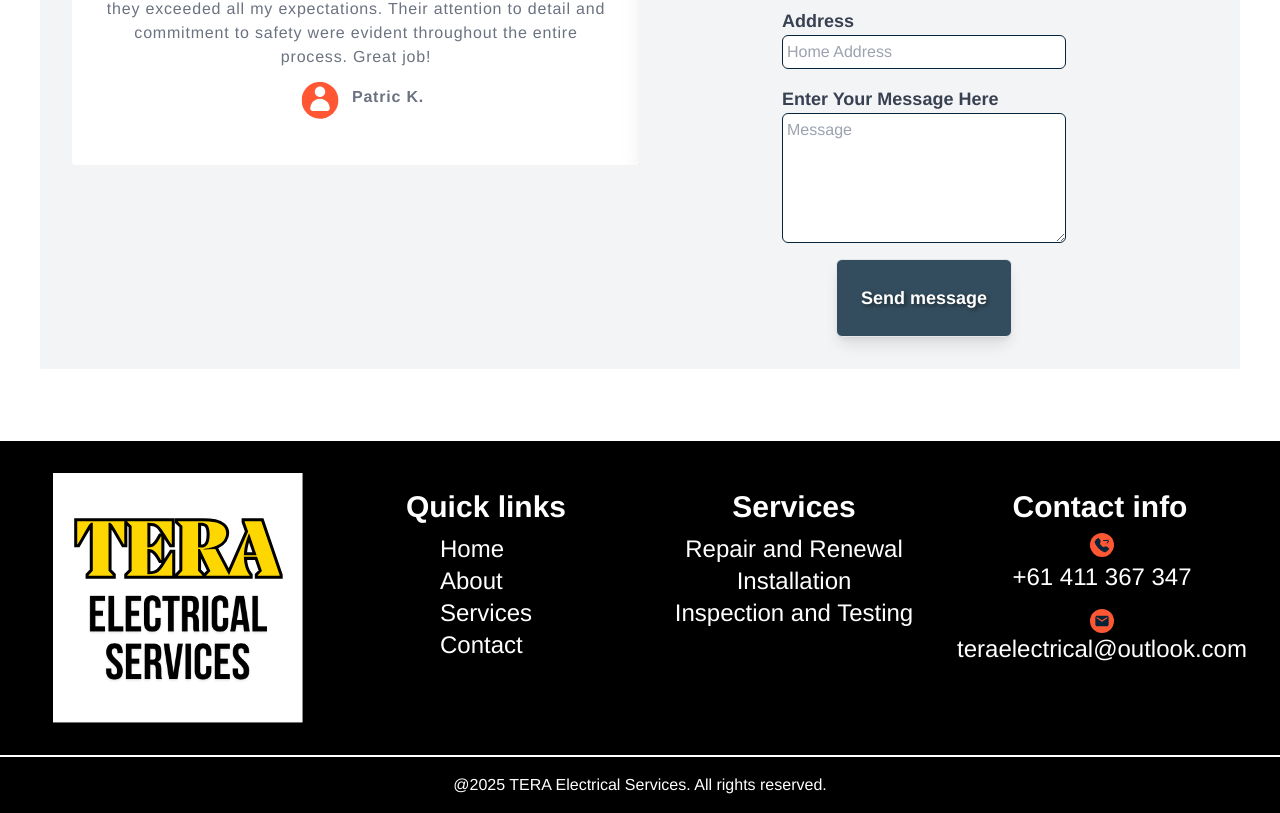
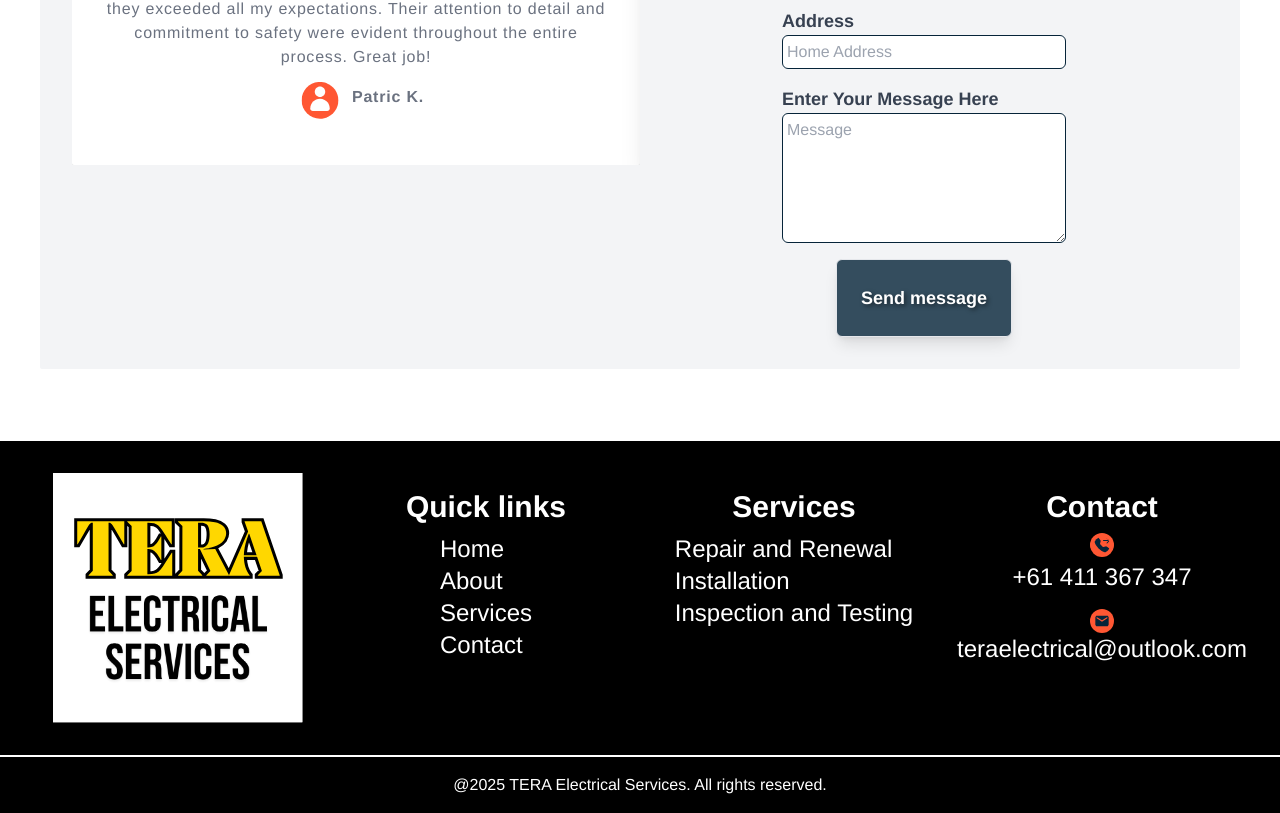
Before and after one commit to Mana12011207/TERA-electrical-services, a React (Create React App) app: page / in a window 1280 px wide. Shown: the part 1739-2552 px from the top of the page. Built offline with nearby package versions, Linux system fonts and the light colour scheme; a web font is replaced by a local one.

Commit message:
Update styling for services and contact section in footer

```diff
--- a/src/components/Footer.jsx
+++ b/src/components/Footer.jsx
@@ -21,7 +21,7 @@ function Footer() {
           {/* Services */}
           <div className="flex flex-col items-center w-full mt-4 text-white 2xl:items-start">
             <p className="text-2xl font-bold lg:text-3xl">Services</p>
-            <ul className="flex flex-col items-center mt-2 text-lg xl:text-2xl 2xl:items-start">
+            <ul className="flex flex-col mt-2 text-lg xl:text-2xl 2xl:items-start">
               <li>Repair and Renewal</li>
               <li>Installation</li>
               <li>Inspection and Testing</li>
@@ -50,7 +50,9 @@ function Footer() {
           {/* CTA Button */}
           <div className="flex flex-col items-center w-full mt-4 text-white">
             <div>
-              <p className="text-2xl font-bold lg:text-3xl">Contact info</p>
+              <p className="text-2xl font-bold text-center lg:text-3xl">
+                Contact
+              </p>
               <button className="flex flex-col items-center justify-center mt-2 hover:text-secondaryAccent 2xl:flex-row">
                 <BsFillTelephoneForwardFill className="box-border p-1 text-2xl rounded-full text-secondaryPrimary bg-primaryAccent 2xl:text-3xl" />
                 <a
```
